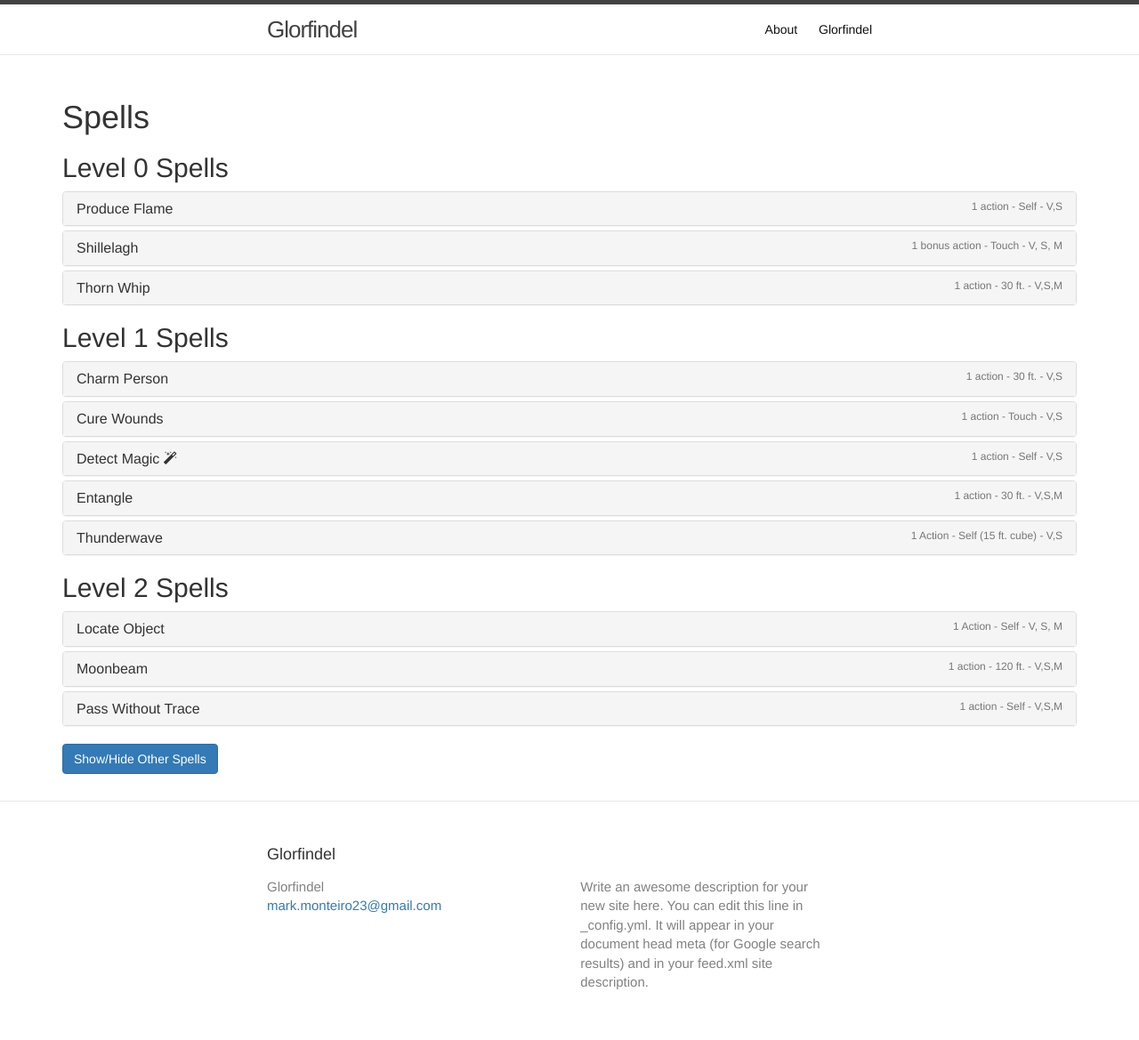
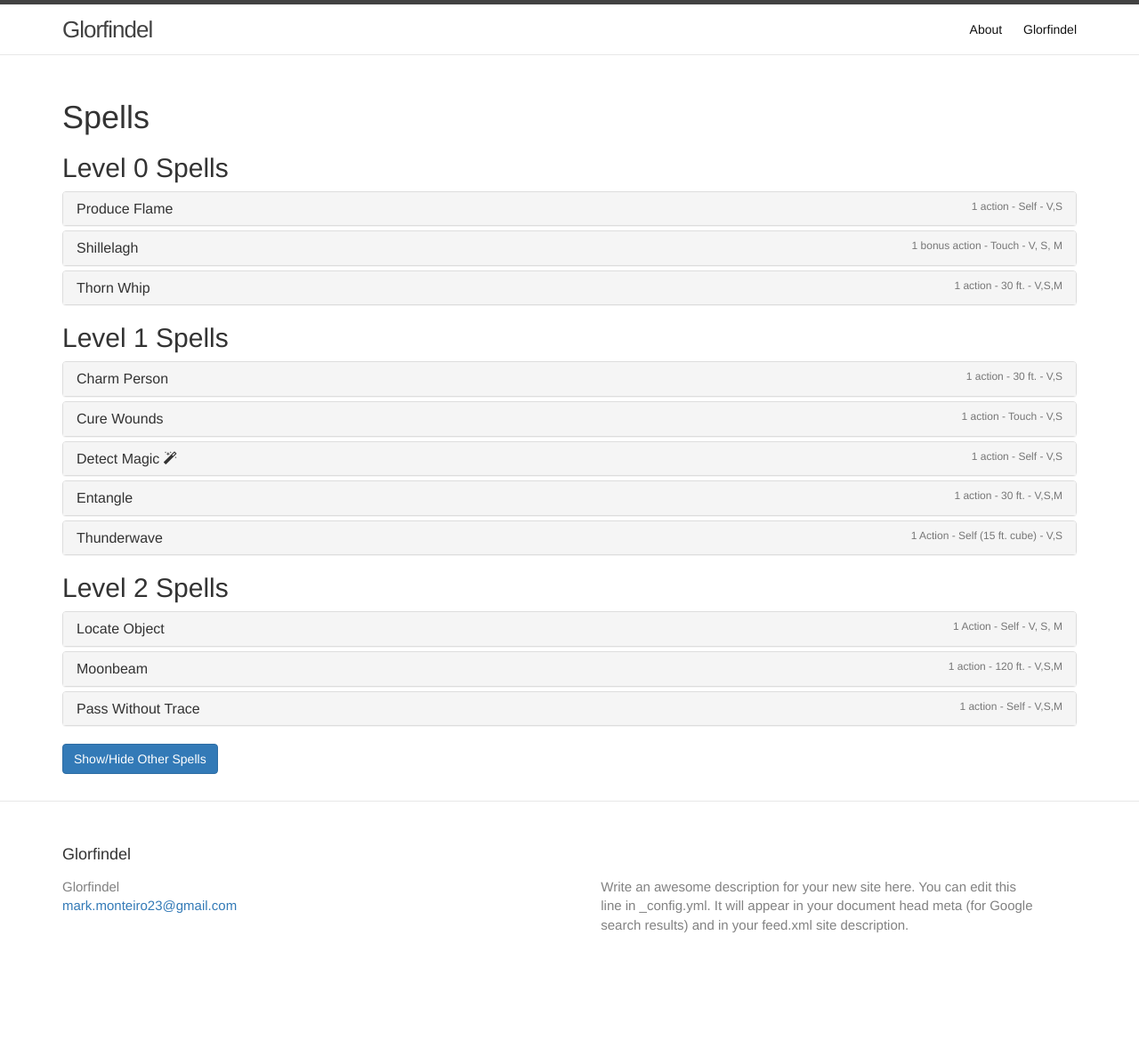
Before and after one commit to mark-monteiro/dnd-character, a Jekyll site: the page built from index.html, in a window 1280 px wide. Shown: the whole page at 89% size. Built offline with Jekyll 4.4.1, drawn with Linux system fonts in a browser that asks for light colours; nearby versions of some CDN libraries; after the commit the page ends 1105 px from its top, so only the background shows below that.

Commit message:
use correct wrapper class in header and footer

```diff
--- a/_includes/footer.html
+++ b/_includes/footer.html
@@ -1,6 +1,6 @@
 <footer class="site-footer">
 
-  <div class="wrapper">
+  <div class="container">
 
     <h2 class="footer-heading">{{ site.title }}</h2>
 
--- a/_includes/header.html
+++ b/_includes/header.html
@@ -1,6 +1,6 @@
 <header class="site-header">
 
-  <div class="wrapper">
+  <div class="container">
 
     <a class="site-title" href="{{ site.baseurl }}/">{{ site.title }}</a>
 
```
